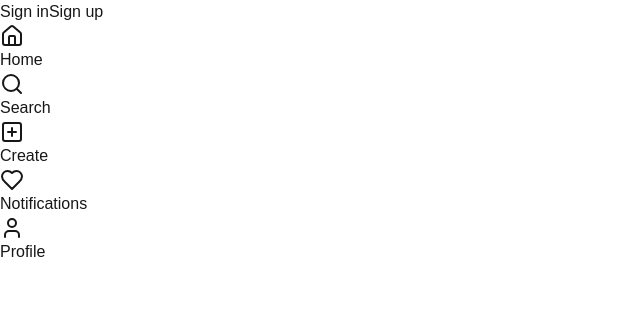
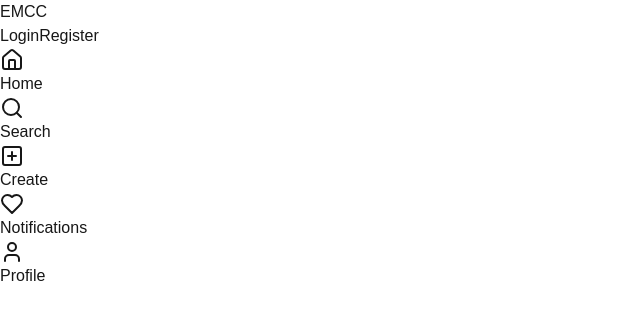
Before and after one commit to Michael-Dale/EMCCYouthApp, a Next.js app: page / in a window 1280 px wide. Shown: the top 320 px of the page, without its empty margins (0-640 px from the left). Built offline with nearby package versions, Linux system fonts and the light colour scheme; no server answers.

Commit message:
Fixed Kinde auth bug

```diff
--- /dev/null
+++ b/src/app/api/auth/[kindeAuth]/route.js
@@ -0,0 +1,2 @@
+import { handleAuth } from "@kinde-oss/kinde-auth-nextjs/server";
+export const GET = handleAuth();
--- a/src/app/api/auth/[kindeAuth]/routes.js
+++ /dev/null
@@ -1,2 +0,0 @@
-import {handleAuth} from "@kinde-oss/kinde-auth-nextjs/server";
-export const GET = handleAuth();
--- a/src/app/layout.js
+++ b/src/app/layout.js
@@ -1,5 +1,11 @@
 import localFont from "next/font/local";
 import "./globals.css";
+import {
+  LoginLink,
+  LogoutLink,
+  RegisterLink,
+} from "@kinde-oss/kinde-auth-nextjs/components";
+import { getKindeServerSession } from "@kinde-oss/kinde-auth-nextjs/server";
 
 const geistSans = localFont({
   src: "./fonts/GeistVF.woff",
@@ -17,12 +23,25 @@ export const metadata = {
   description: "Generated by create next app",
 };
 
-export default function RootLayout({ children }) {
+export default async function RootLayout({ children }) {
+  const { isAuthenticated } = getKindeServerSession();
+  const isAuthed = await isAuthenticated();
   return (
     <html lang="en">
       <body
         className={`${geistSans.variable} ${geistMono.variable} antialiased`}
       >
+        <nav className="flex justify-between items-center py-8 px-24">
+          <h1 className="font-bold text-2xl">EMCC</h1>
+          {isAuthed ? (
+            <LogoutLink>Logout</LogoutLink>
+          ) : (
+            <div className="flex gap-2">
+              <LoginLink>Login</LoginLink>
+              <RegisterLink>Register</RegisterLink>
+            </div>
+          )}
+        </nav>
         {children}
       </body>
     </html>
--- a/src/app/page.js
+++ b/src/app/page.js
@@ -1,19 +1,17 @@
 import Image from "next/image";
 import Navbar from "./components/Navbar";
-import {RegisterLink, LoginLink} from "@kinde-oss/kinde-auth-nextjs/components";
-
+import {
+  LoginLink,
+  LogoutLink,
+  RegisterLink,
+} from "@kinde-oss/kinde-auth-nextjs/components";
 
 export default function Home() {
   return (
-
-  <>
-
-  <LoginLink>Sign in</LoginLink>
-  <RegisterLink>Sign up</RegisterLink>
-    <Navbar/>
-
-  </>
-
-
+    <>
+      {/* <LoginLink>Sign in</LoginLink>
+      <RegisterLink>Sign up</RegisterLink> */}
+      <Navbar />
+    </>
   );
 }
```
